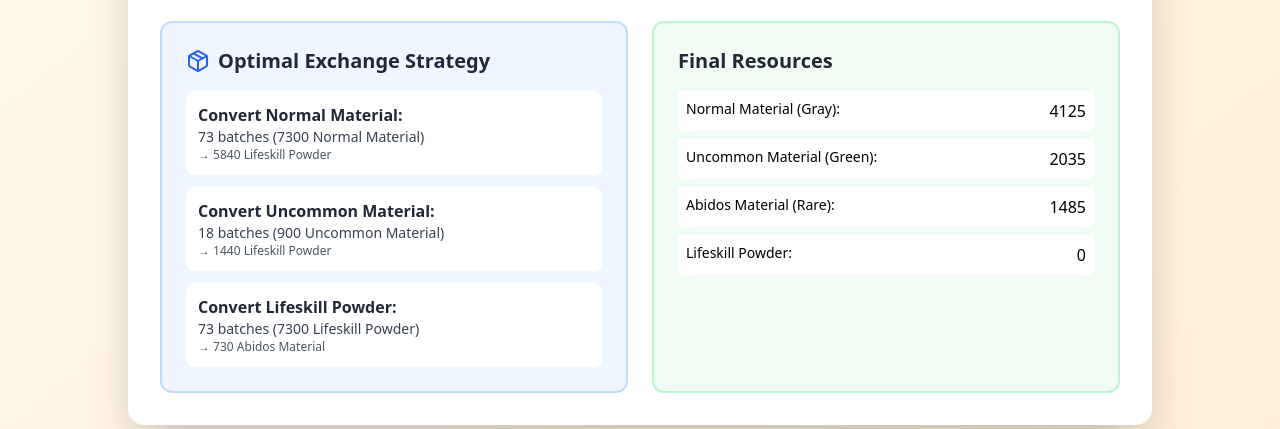
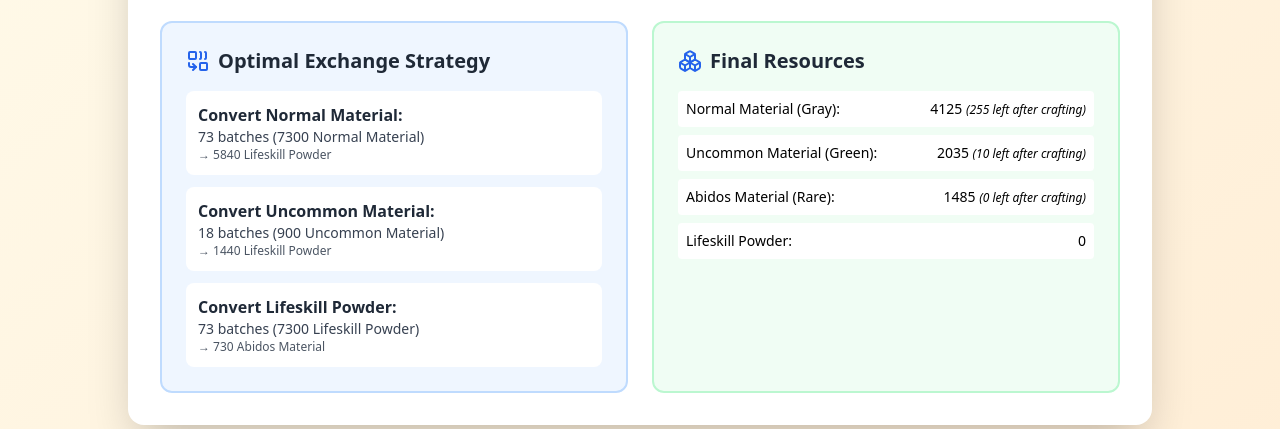
Before and after one commit to neeye0n/flux, a plain HTML site: page loa/abidos_calc/timber/index.html in a window 1280 px wide. Shown: the part 371-800 px from the top of the page. Drawn offline with nearby package versions, Linux system fonts and the light colour scheme.

Commit message:
update stuff

```diff
--- a/loa/abidos_calc/timber/index.html
+++ b/loa/abidos_calc/timber/index.html
@@ -134,7 +134,7 @@
         <div class="grid grid-cols-1 md:grid-cols-2 gap-6">
           <div class="bg-blue-50 rounded-xl p-6 border-2 border-blue-200">
             <div class="flex items-center gap-2 mb-4">
-              <i data-lucide="package" class="w-6 h-6 text-blue-600"></i>
+              <i data-lucide="combine" class="w-6 h-6 text-blue-600"></i>
               <h3 class="text-xl font-bold text-gray-800">Optimal Exchange Strategy</h3>
             </div>
             ${best.tb > 0 ? `
@@ -158,12 +158,15 @@
           </div>
 
           <div class="bg-green-50 rounded-xl p-6 border-2 border-green-200">
-            <h3 class="text-xl font-bold text-gray-800 mb-4">Final Resources</h3>
+            <div class="flex items-center gap-2 mb-4">
+              <i data-lucide="boxes" class="w-6 h-6 text-blue-600"></i>
+              <h3 class="text-xl font-bold text-gray-800">Final Resources</h3>
+            </div>
             <div class="space-y-2">
-              <div class="flex justify-between p-2 bg-white rounded"><span class="text-sm">Normal Material (Gray):</span><span>${best.remNormal}</span></div>
-              <div class="flex justify-between p-2 bg-white rounded"><span class="text-sm">Uncommon Material (Green):</span><span>${best.remUncommon}</span></div>
-              <div class="flex justify-between p-2 bg-white rounded"><span class="text-sm">Abidos Material (Rare):</span><span>${best.totalAbidos}</span></div>
-              <div class="flex justify-between p-2 bg-white rounded"><span class="text-sm">Lifeskill Powder:</span><span>${best.remPowders}</span></div>
+              <div class="flex justify-between p-2 bg-white rounded text-sm"><span>Normal Material (Gray):</span><span>${best.remNormal} <i class="text-xs">(${best.remNormal - (best.crafts * CRAFT_REQ.normal)} left after crafting)</i></span></div>
+              <div class="flex justify-between p-2 bg-white rounded text-sm"><span>Uncommon Material (Green):</span><span>${best.remUncommon} <i class="text-xs">(${best.remUncommon - (best.crafts * CRAFT_REQ.uncommon)} left after crafting)</i></span></div>
+              <div class="flex justify-between p-2 bg-white rounded text-sm"><span>Abidos Material (Rare):</span><span>${best.totalAbidos} <i class="text-xs">(${best.totalAbidos - (best.crafts * CRAFT_REQ.abidosRare)} left after crafting)</i></span></div>
+              <div class="flex justify-between p-2 bg-white rounded text-sm"><span>Lifeskill Powder:</span><span>${best.remPowders}</span></div>
             </div>
           </div>
         </div>`;
```
